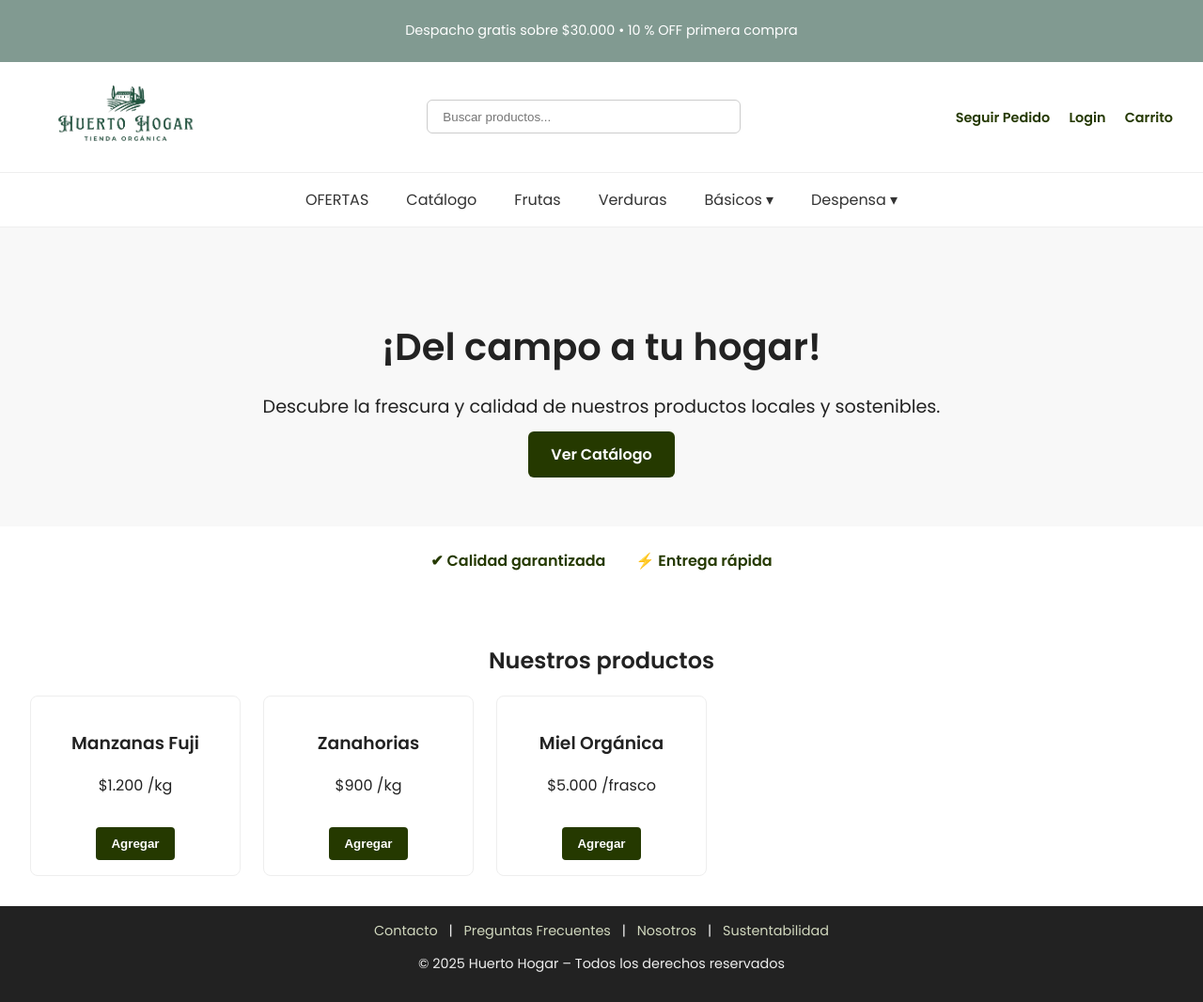
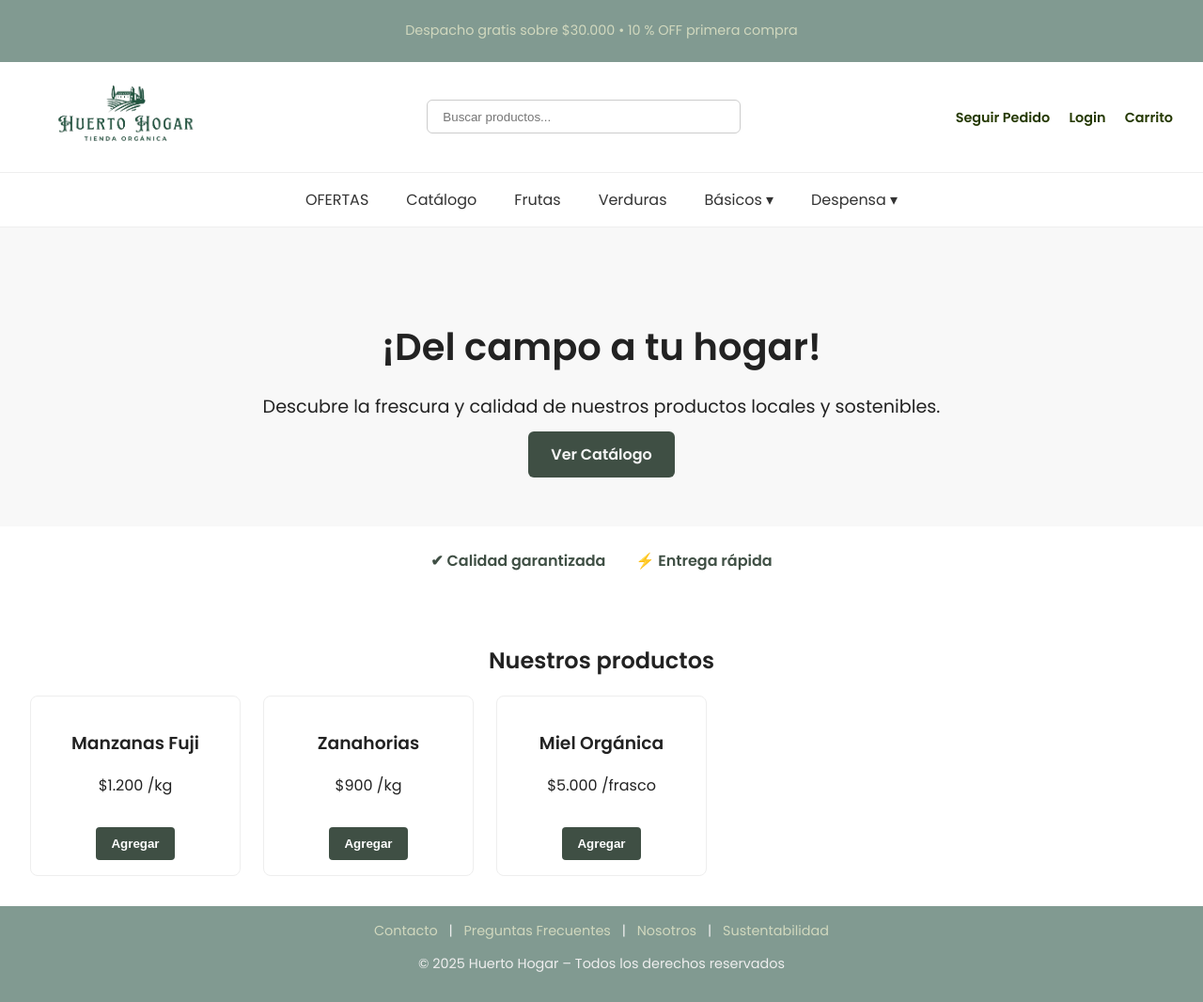
Before and after one commit to BullyMajima2109/HuertoHogar, a plain HTML site: page huerto_hogar/index.html in a window 1280 px wide. Shown: the whole page at 94% size. Drawn offline with Linux system fonts and the light colour scheme.

Commit message:
Add files via upload
colores

```diff
--- a/huerto_hogar/style.css
+++ b/huerto_hogar/style.css
@@ -9,7 +9,7 @@ body {
 /* Barra superior */
 .top-bar {
   background: #819A91;
-  color: white;
+  color: #D1D8BE;
   text-align: center;
   padding: 0.5rem;
   font-size: 0.9rem;
@@ -114,8 +114,8 @@ body {
   margin-bottom: 1.5rem;
 }
 .hero .btn {
-  background: #253900;
-  color: white;
+  background: #3F4F44;
+  color: whitesmoke;
   padding: 0.8rem 1.5rem;
   border-radius: 6px;
   text-decoration: none;
@@ -129,7 +129,7 @@ body {
   gap: 2rem;
   background: white;
   padding: 1.5rem 0;
-  color: #253900;
+  color: #3F4F44;
   font-weight: 600;
 }
 
@@ -157,7 +157,7 @@ body {
 .productos button {
   margin-top: 1rem;
   padding: 0.6rem 1rem;
-  background: #253900;
+  background: #3F4F44;
   color: white;
   border: none;
   border-radius: 4px;
@@ -167,7 +167,7 @@ body {
 
 /* Footer */
 footer {
-  background: #222;
+  background: #819A91;
   color: #eee;
   text-align: center;
   padding: 1rem 2rem;
```
